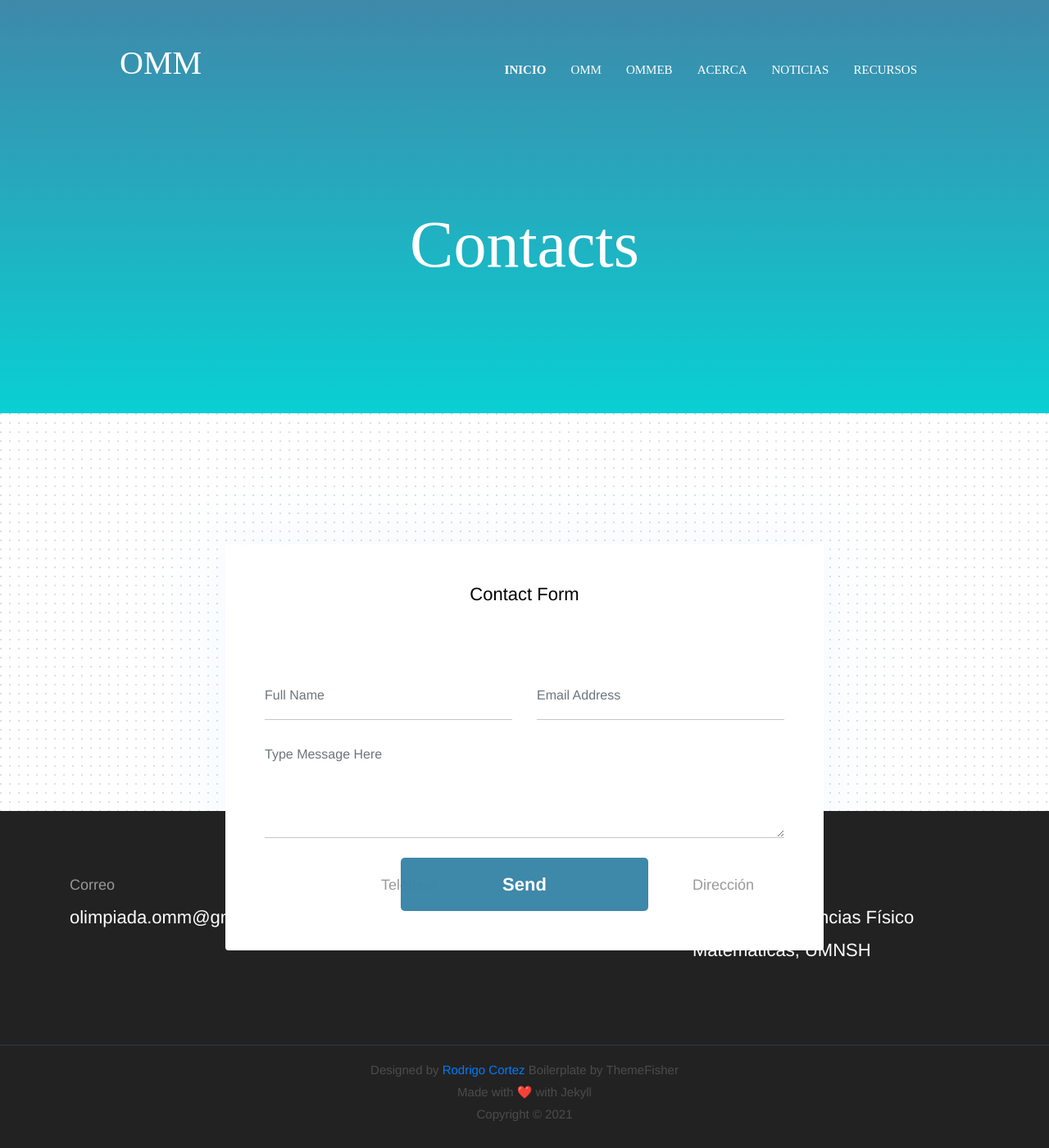
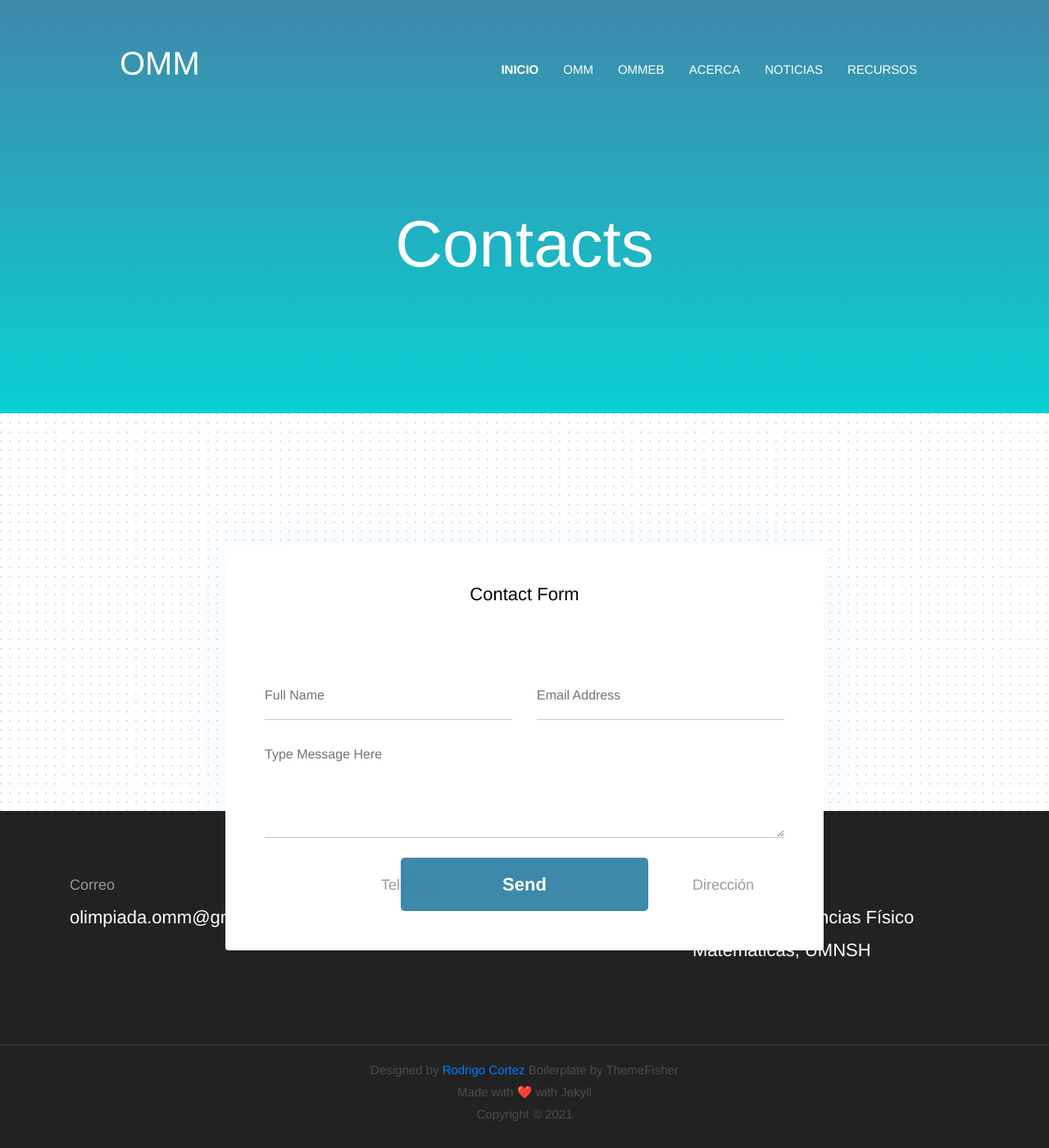
Before and after one commit to OlimpiadaMatematicasMichoacan/WOMM, a Jekyll site: the page built from _pages/contacto.html, in a window 1280 px wide and 1400 px high. Shown: the whole window at 82% size. Built offline with Jekyll 4.4.1, drawn with Linux system fonts in a browser that asks for light colours; some web fonts are replaced.

Commit message:
Update _variables.scss

```diff
--- a/assets/scss/_variables.scss
+++ b/assets/scss/_variables.scss
@@ -13,5 +13,5 @@ $gray: #eaeaea;
 // Font Variables
 $primary-font: 'Helvetica Neue', sans-serif;
 $secondary-font: 'Helvetica Neue', sans-serif;
-$tertiary-font: 'BwNistaInt-xBd';
+$tertiary-font: 'Helvetica Neue';
 $icon-font: 'themify';
```
